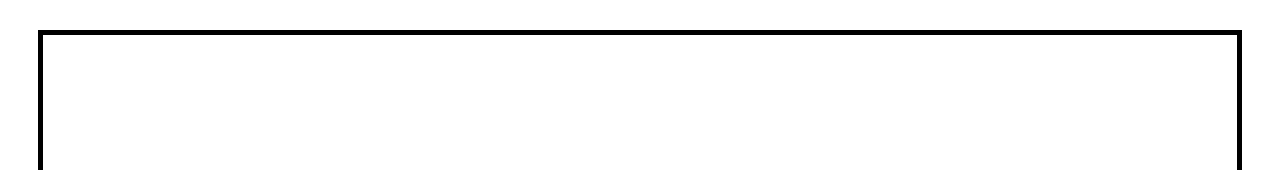
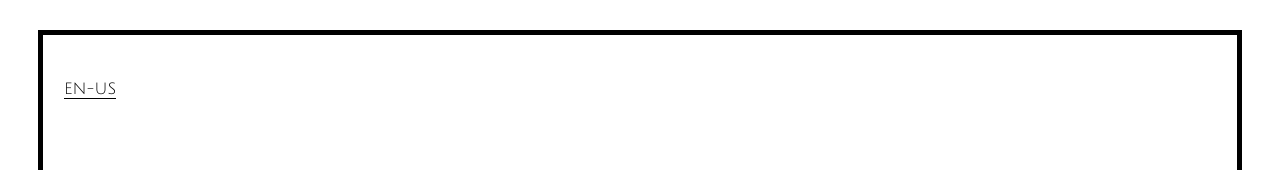
Before and after one commit to Brooklynzz/Cosmos, a React (Vite) app: page / in a window 1280 px wide. Shown: the top 170 px of the page. Built offline with nearby package versions, Linux system fonts and the light colour scheme; a web font is replaced by a local one.

Commit message:
feat: language update, removed download button

```diff
--- a/src/components/Home/index.tsx
+++ b/src/components/Home/index.tsx
@@ -1,8 +1,11 @@
-import { Main, UInput, FootNote, Button } from "./style";
-import { useState } from "react";
+import { Main, UInput, FootNote, Button, Language } from "./style";
+import { useContext, useState } from "react";
 import { useNavigate } from "react-router-dom";
+import { LanguageContext } from "../../App";
 
 const Home = () => {
+    const { language, updateLanguage } = useContext(LanguageContext);
+
     const [userInput, setUserInput] = useState("")
 
     const handleInputChange = (event: React.ChangeEvent<HTMLInputElement>) => {
@@ -15,12 +18,25 @@ const Home = () => {
         navigate(`/message?message=${encodeURIComponent(userInput)}`);
     }
 
+    const handleLanguageChange = () => {
+        if ("pt-BR" === language) {
+            updateLanguage("en-US")
+        } else {
+            updateLanguage("pt-BR")
+        }
+    }
+
+    const titleText = "pt-BR" === language ? "Qual a sua mensagem pro cosmos hoje?" : "What's your message to the cosmos today?"
+    const languageText = "pt-BR" === language ? "EN-US" : "PT-BR"
+    const sendText = "pt-BR" === language ? "Enviar" : "Send"
+
     return (
         <>
             <Main>
-                <p>Qual a sua mensagem pro cosmos hoje?</p>
+                <Language onClick={handleLanguageChange}>{languageText}</Language>
+                <p>{titleText}</p>
                 <UInput value={userInput} onChange={handleInputChange}></UInput>
-                <Button onClick={handleSendMessage}>Enviar</Button>
+                <Button onClick={handleSendMessage}>{sendText}</Button>
             </Main>
             <FootNote>COSMOS</FootNote>
         </>
--- a/src/components/Home/style.js
+++ b/src/components/Home/style.js
@@ -10,6 +10,19 @@ export const Main = styled.div `
         font-family: 'Julius Sans One', sans-serif;
         font-size: 48px;
         padding: 0;
+    }
+`;
+
+export const Language = styled.div `
+    font-family: 'Julius Sans One', sans-serif;
+    border-bottom: 1px solid #000;
+    position: absolute;
+    top: 10%;
+    left: 5%;
+    text-align: center;
+
+    &:hover {
+        cursor: pointer;
     }
 `;
 
--- a/src/components/Message/index.tsx
+++ b/src/components/Message/index.tsx
@@ -21,26 +21,12 @@ const Message: React.FC = () => {
     }
     fetchData()
 
-    console.log(data)
-    const componentRef = useRef<HTMLDivElement | null>(null);
-
-    const downloadPolaroid = () => {
-        useCORS: true
-
-        html2canvas(componentRef.current!).then(function (canvas) {
-            const link = document.createElement('a');
-            link.download = 'polaroid.png';
-            link.href = canvas.toDataURL('image/png').replace('image/png', 'image/octet-stream');
-            link.click();
-        });
-    };
-
     const location = useLocation();
     const searchParams = new URLSearchParams(location.search);
     const message = searchParams.get("message");
 
     return (
-        <div className="polaroid-bg" ref={componentRef}>
+        <div className="polaroid-bg">
             <Polaroid>
                 {data && data.url !== undefined ? (
                     <>
@@ -51,7 +37,6 @@ const Message: React.FC = () => {
                     <p>Carregando...</p>
                 )}
             </Polaroid>
-            <DownloadButton onClick={downloadPolaroid}>download</DownloadButton>
         </div>
     )
 }
```
